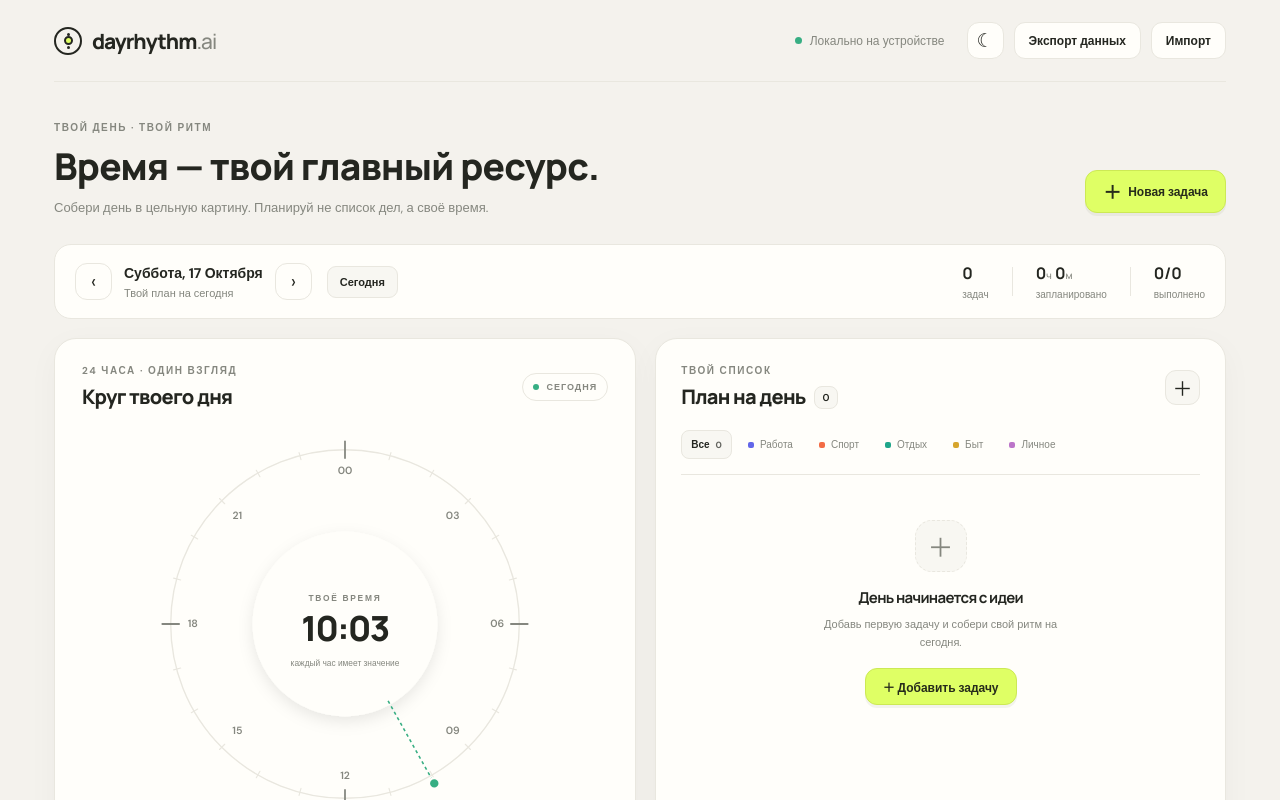
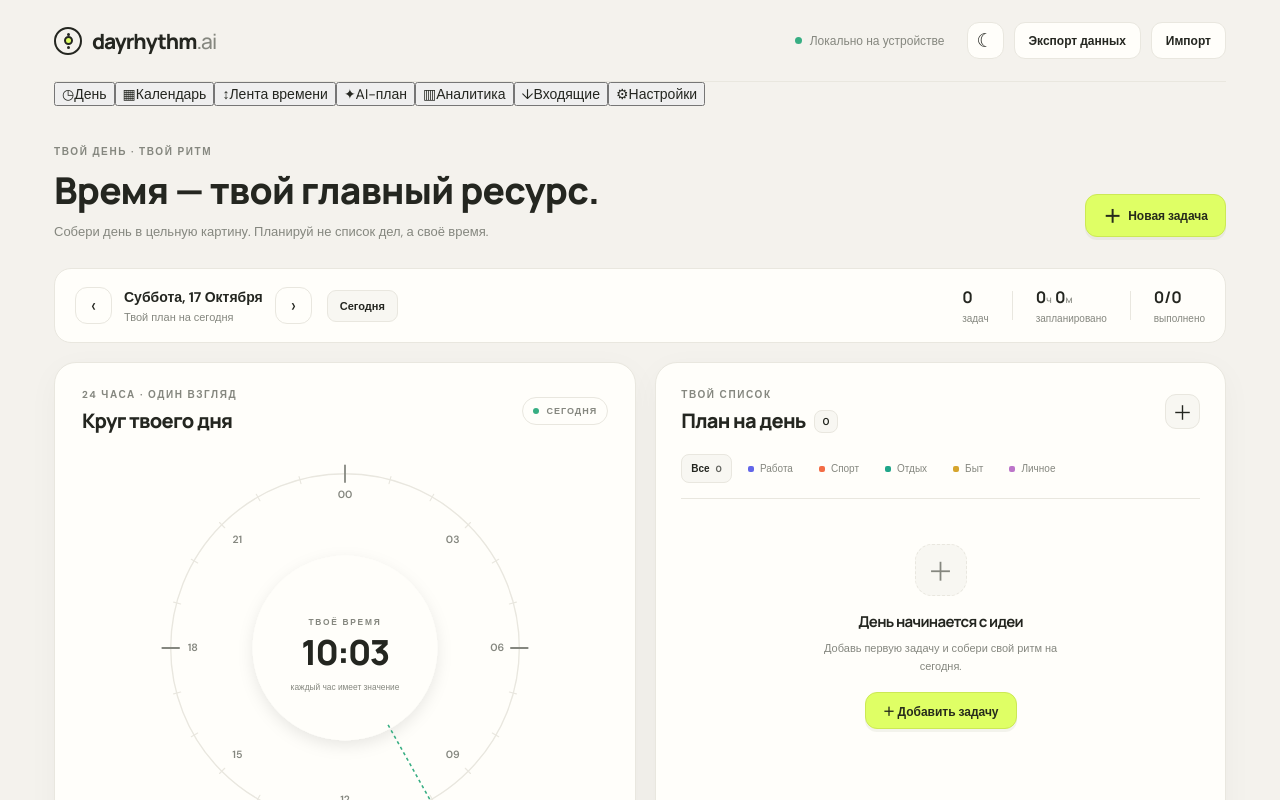
Before and after one commit to r1demachine/dayrhythm-web, a Next.js app: page / in a window 1280 px wide. Shown: the top 800 px of the page. Built offline with nearby package versions, Linux system fonts and the light colour scheme.

Commit message:
Добавить навигацию и разделы веб-приложения

```diff
--- a/app/page.tsx
+++ b/app/page.tsx
@@ -227,6 +227,25 @@ export default function Home() {
         </div>
       </header>
 
+      <nav className="app-navigation" aria-label="Разделы DayRhythm">
+        {([
+          ["schedule", "День", "◷"],
+          ["calendar", "Календарь", "▦"],
+          ["timeline", "Лента времени", "↕"],
+          ["ai", "AI-план", "✦"],
+          ["insights", "Аналитика", "▥"],
+          ["inbox", "Входящие", "↓"],
+          ["settings", "Настройки", "⚙"]
+        ] as [AppView, string, string][]).map(([view, label, glyph]) => (
+          <button key={view} className={activeView === view ? "app-nav-item active" : "app-nav-item"} onClick={() => setActiveView(view)} aria-current={activeView === view ? "page" : undefined}>
+            <span>{glyph}</span>{label}
+            {view === "inbox" && tasks.filter(task => task.inbox).length > 0 && <i>{tasks.filter(task => task.inbox).length}</i>}
+          </button>
+        ))}
+      </nav>
+      {notice && <button className="notice" onClick={() => setNotice("")}>{notice} <span>×</span></button>}
+      {activeView === "schedule" ? (
+      <>
       <section className="welcome-row">
         <div><div className="eyebrow">ТВОЙ ДЕНЬ · ТВОЙ РИТМ</div><h1>Время — твой главный ресурс.</h1><p className="subtitle">Собери день в цельную картину. Планируй не список дел, а своё время.</p></div>
         <button className="primary-button new-task-top" onClick={() => openNew()}><span>＋</span> Новая задача</button>
@@ -242,8 +261,6 @@ export default function Home() {
         <div className="day-stats"><div><strong>{dayTasks.length}</strong><span>задач</span></div><i /><div><strong>{Math.floor(plannedMinutes / 60)}<small>ч</small> {plannedMinutes % 60}<small>м</small></strong><span>запланировано</span></div><i /><div><strong>{doneCount}/{dayTasks.length}</strong><span>выполнено</span></div></div>
       </section>
 
-      {notice && <button className="notice" onClick={() => setNotice("")}>{notice} <span>×</span></button>}
-
       <div className="workspace">
         <section className="dial-panel panel">
           <div className="panel-heading"><div><div className="eyebrow">24 ЧАСА · ОДИН ВЗГЛЯД</div><h2>Круг твоего дня</h2></div><span className="live-pill"><span /> {selectedDate === todayString() ? "СЕГОДНЯ" : "ПЛАН"}</span></div>
@@ -256,7 +273,7 @@ export default function Home() {
                 const b = polar(hour * 60, hour % 6 === 0 ? 158 : 162);
                 return <g key={hour}><line x1={a.x} y1={a.y} x2={b.x} y2={b.y} className={hour % 6 === 0 ? "major-tick" : "minor-tick"} />{hour % 3 === 0 && <text x={polar(hour * 60, 145).x} y={polar(hour * 60, 145).y} className="hour-label">{pad(hour)}</text>}</g>;
               })}
-              {dayTasks.map(task => <path key={task.id} d={sectorPath(task.start, task.duration, 93, 127)} fill={COLORS[task.category]} opacity={task.done ? .28 : .9} stroke="var(--panel)" strokeWidth="2" className="task-sector" onPointerDown={(event) => { suppressSectorClickRef.current = false; dragRef.current = task.id; dragOriginRef.current = { x: event.clientX, y: event.clientY }; event.currentTarget.setPointerCapture(event.pointerId); }} onClick={() => { if (suppressSectorClickRef.current) { suppressSectorClickRef.current = false; return; } openEdit(task); }} tabIndex={0} role="button" aria-label={`${task.title}, ${timeText(task.start)}`} />)}
+              {dayTasks.map(task => <path key={task.id} d={sectorPath(task.start, task.duration, 93, 127)} fill={task.colorHex || COLORS[task.category]} opacity={task.done ? .28 : .9} stroke="var(--panel)" strokeWidth="2" className="task-sector" onPointerDown={(event) => { suppressSectorClickRef.current = false; dragRef.current = task.id; dragOriginRef.current = { x: event.clientX, y: event.clientY }; event.currentTarget.setPointerCapture(event.pointerId); }} onClick={() => { if (suppressSectorClickRef.current) { suppressSectorClickRef.current = false; return; } openEdit(task); }} tabIndex={0} role="button" aria-label={`${task.title}, ${timeText(task.start, clockFormat)}`} />)}
               <circle cx="200" cy="200" r="88" className="dial-inner" filter="url(#softShadow)" />
               <text x="200" y="178" className="center-overline">ТВОЁ ВРЕМЯ</text>
               <text x="200" y="216" className="center-time">{timeText(now)}</text>
@@ -275,7 +292,7 @@ export default function Home() {
           <div className="task-list">
             {shownTasks.length === 0 ? <div className="empty-state"><div className="empty-art"><span>＋</span></div><h3>{dayTasks.length ? "В этой категории пусто" : "День начинается с идеи"}</h3><p>{dayTasks.length ? "Выбери другую категорию или добавь задачу." : "Добавь первую задачу и собери свой ритм на сегодня."}</p><button className="primary-button" onClick={() => openNew()}>＋ Добавить задачу</button></div> : shownTasks.map(task => <article className={task.done ? "task-card completed" : "task-card"} key={task.id}>
               <button className={task.done ? "task-check checked" : "task-check"} onClick={() => toggleDone(task.id)} aria-label={task.done ? "Отменить выполнение" : "Отметить выполненной"}>{task.done ? "✓" : ""}</button>
-              <button className="task-main" onClick={() => openEdit(task)}><span className="task-time">{timeText(task.start)} <i /> {timeText(task.start + task.duration)}</span><strong>{task.title}</strong>{task.note && <span className="task-note">{task.note}</span>}<span className="task-meta"><i style={{ background: COLORS[task.category] }} />{task.category}<span>·</span>{task.duration >= 60 ? `${Math.floor(task.duration / 60)} ч${task.duration % 60 ? ` ${task.duration % 60} мин` : ""}` : `${task.duration} мин`}</span></button>
+              <button className="task-main" onClick={() => openEdit(task)}><span className="task-time">{timeText(task.start, clockFormat)} <i /> {timeText(task.start + task.duration, clockFormat)}</span><strong>{task.emoji || CATEGORY_EMOJI[task.category]} {task.title}</strong>{task.note && <span className="task-note">{task.note}</span>}<span className="task-meta"><i style={{ background: COLORS[task.category] }} />{task.category}<span>·</span>{task.duration >= 60 ? `${Math.floor(task.duration / 60)} ч${task.duration % 60 ? ` ${task.duration % 60} мин` : ""}` : `${task.duration} мин`}</span></button>
               <button className="more-button" onClick={() => openEdit(task)} aria-label="Изменить задачу">···</button>
             </article>)}
           </div>
@@ -285,6 +302,32 @@ export default function Home() {
       </div>
 
       <footer className="app-footer"><span>dayrhythm.ai <span className="footer-dot">·</span> Найди свой ритм.</span><span>Твои данные остаются у тебя <span className="privacy-mark">↗</span></span></footer>
+      </>
+      ) : (
+        <FeatureViews
+          view={activeView}
+          tasks={tasks}
+          setTasks={setTasks}
+          selectedDate={selectedDate}
+          setSelectedDate={setSelectedDate}
+          clockFormat={clockFormat}
+          setClockFormat={setClockFormat}
+          dialMode={dialMode}
+          setDialMode={setDialMode}
+          theme={theme}
+          setTheme={setTheme}
+          notificationsEnabled={notificationsEnabled}
+          setNotificationsEnabled={setNotificationsEnabled}
+          deletedAt={deletedAt}
+          setDeletedAt={setDeletedAt}
+          onOpenDay={(date) => { setSelectedDate(date); setActiveView("schedule"); }}
+          onCreateTask={(date, inbox = false) => { if (date) setSelectedDate(date); openNew(undefined, inbox); setActiveView("schedule"); }}
+          onEditTask={(task) => { openEdit(task); setActiveView("schedule"); }}
+          onToggleDone={toggleDone}
+          onDeleteTask={deleteTask}
+          setNotice={setNotice}
+        />
+      )}
 
       {showForm && <div className="modal-backdrop" onMouseDown={e => { if (e.target === e.currentTarget) resetForm(); }}><section className="task-modal" role="dialog" aria-modal="true" aria-labelledby="form-title"><div className="modal-head"><div><div className="eyebrow">{editing ? "НАСТРОЙКА ПЛАНА" : "НОВАЯ ЗАПИСЬ"}</div><h2 id="form-title">{editing ? "Изменить задачу" : "Добавить задачу"}</h2></div><button className="icon-button" onClick={resetForm} aria-label="Закрыть">×</button></div>
         <form onSubmit={saveTask}><label className="field-label">Название задачи<input autoFocus value={title} onChange={e => setTitle(e.target.value)} placeholder="Например, тренировка на станке" maxLength={100} required /></label>
```
